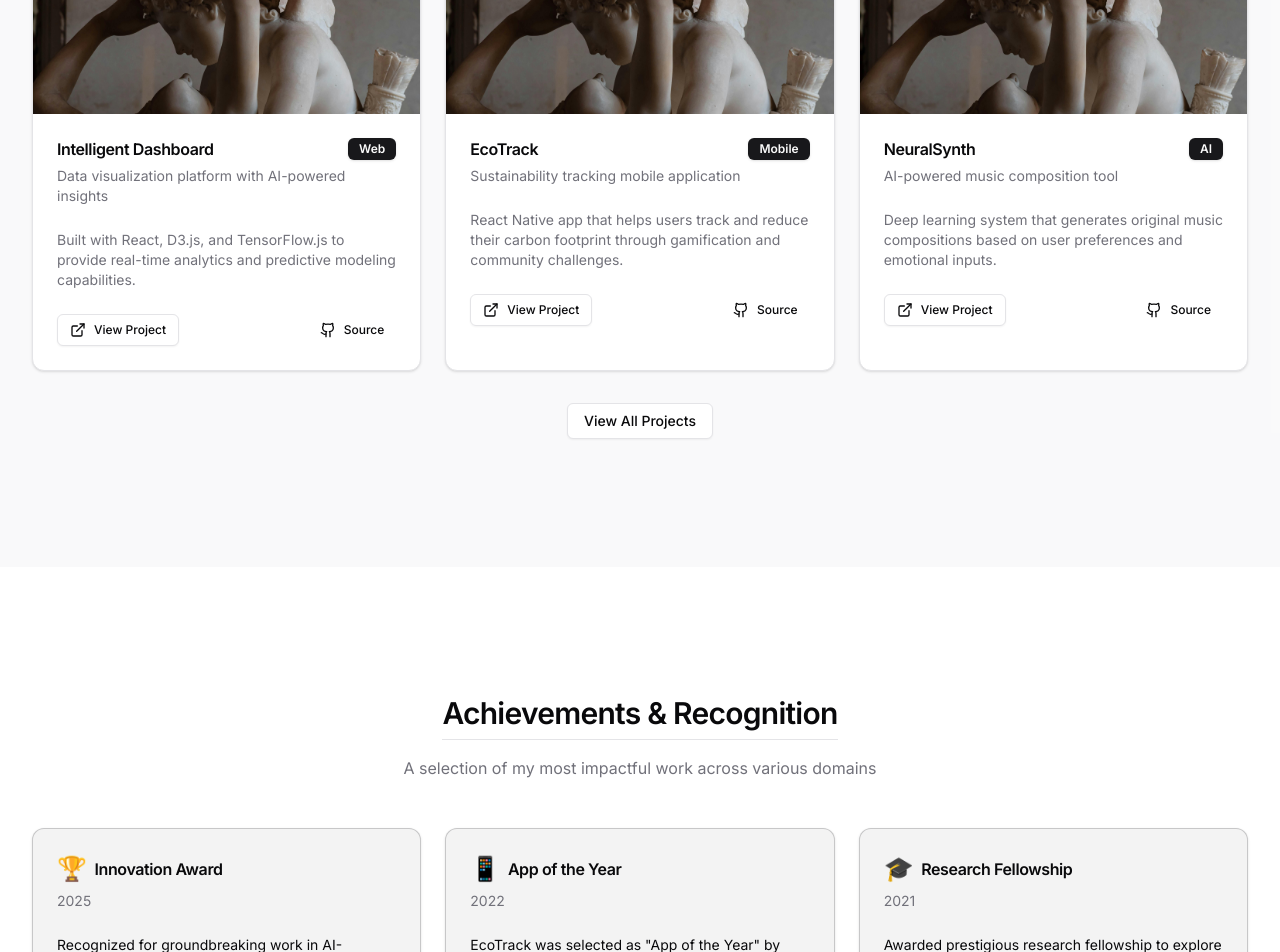
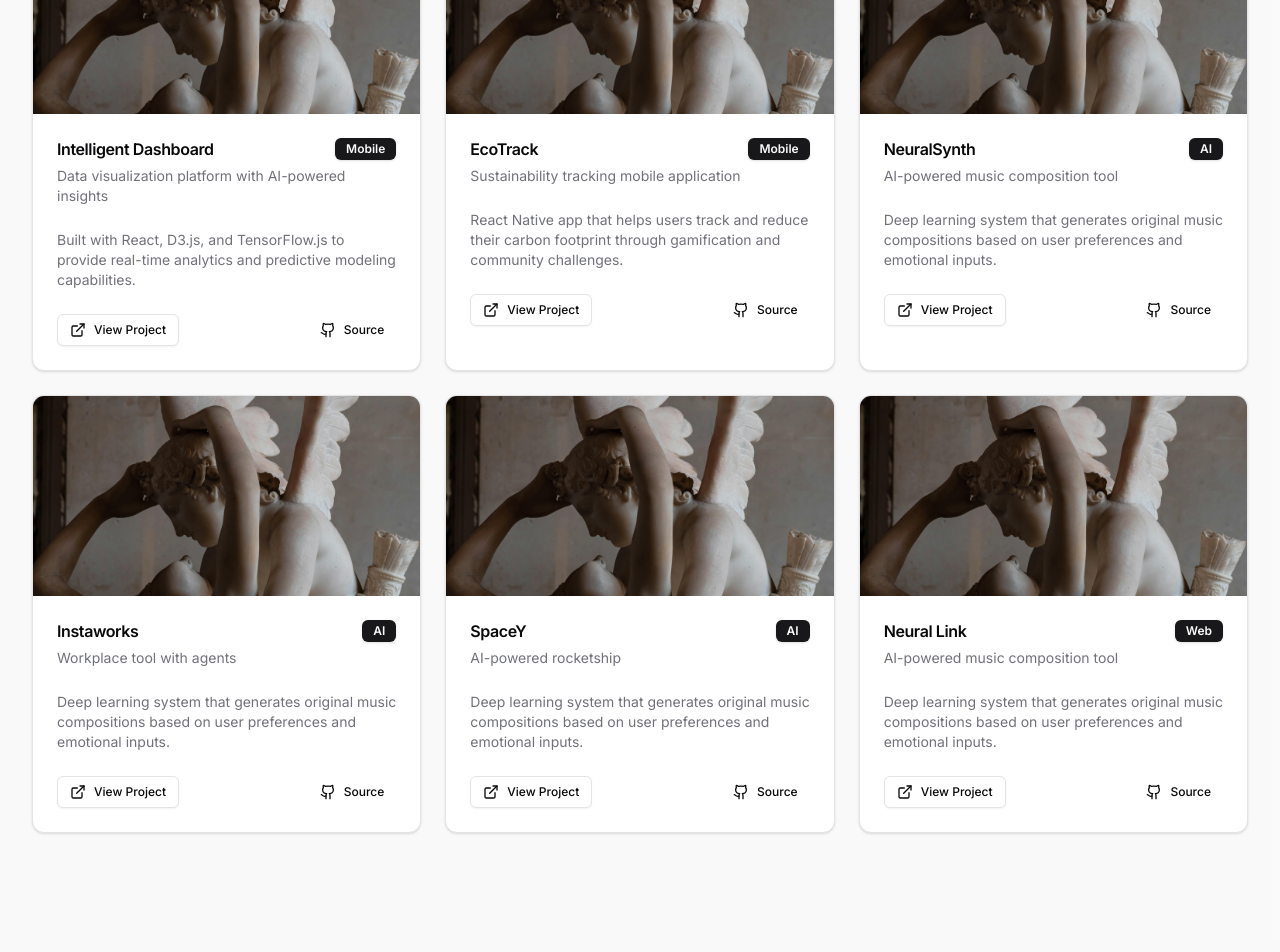
Before and after one commit to Fantastic-George/developer-and-designer-portfolio-website, a Next.js app: page / in a window 1280 px wide. Shown: the part 1600-2552 px from the top of the page. Built offline with nearby package versions, Linux system fonts and the light colour scheme.

Commit message:
Updated Projects section to be modular, using Project Card as a reusable UI component and updated documentation for this section

```diff
--- a/app/components/header.tsx
+++ b/app/components/header.tsx
@@ -1,7 +1,7 @@
 import Link from "next/link";
 import { Config } from "@/Config";
 import { GithubIcon, LinkedinIcon, MailIcon, ExternalLinkIcon } from "lucide-react";
-import { ThemeToggle } from "./ui/theme-toggle";
+import { ThemeToggle } from "./ui/ThemeToggle";
 
 const Header = () => {
   return (
--- a/app/components/projects.tsx
+++ b/app/components/projects.tsx
@@ -1,17 +1,90 @@
 import Link from "next/link";
 import { Config } from "@/Config";
-import { GithubIcon, LinkedinIcon, MailIcon, ExternalLinkIcon } from "lucide-react";
-import { Tabs, TabsContent, TabsList, TabsTrigger } from "@/app/components/ui/tabs";
-import { Card, CardContent, CardDescription, CardFooter, CardHeader, CardTitle } from "@/app/components/ui/card";
-import Image from "next/image";
-import { Badge } from "@/app/components/ui/badge";
-import { Button } from "@/app/components/ui/button";
+import { Button } from "@/app/components/ui/Button";
+import { Tabs, TabsContent, TabsList, TabsTrigger } from "@/app/components/ui/Tabs";
+import { ProjectCard } from "@/app/components/ui/ProjectCard";
+import { Project } from "@/types";
 
+// Project data
+const projectsData: Project[] = [
+  {
+    id: "intelligent-dashboard",
+    title: "Intelligent Dashboard",
+    description: "Data visualization platform with AI-powered insights",
+    content: "Built with React, D3.js, and TensorFlow.js to provide real-time analytics and predictive modeling capabilities.",
+    image: "/project1.jpg",
+    category: "Mobile",
+    links: {
+      demo: "https://www.example.com",
+      source: "https://github.com"
+    }
+  },
+  {
+    id: "ecotrack",
+    title: "EcoTrack",
+    description: "Sustainability tracking mobile application",
+    content: "React Native app that helps users track and reduce their carbon footprint through gamification and community challenges.",
+    image: "/project2.jpg",
+    category: "Mobile",
+    links: {
+      demo: "https://www.example.com",
+      source: "https://github.com"
+    }
+  },
+  {
+    id: "neuralsynth",
+    title: "NeuralSynth",
+    description: "AI-powered music composition tool",
+    content: "Deep learning system that generates original music compositions based on user preferences and emotional inputs.",
+    image: "/project3.jpg",
+    category: "AI",
+    links: {
+      demo: "https://www.example.com",
+      source: "https://github.com"
+    }
+  },
 
+  {
+    id: "instaworks",
+    title: "Instaworks",
+    description: "Workplace tool with agents",
+    content: "Deep learning system that generates original music compositions based on user preferences and emotional inputs.",
+    image: "/project3.jpg",
+    category: "AI",
+    links: {
+      demo: "https://www.example.com",
+      source: "https://github.com"
+    }
+  },
+  {
+    id: "spacey",
+    title: "SpaceY",
+    description: "AI-powered rocketship",
+    content: "Deep learning system that generates original music compositions based on user preferences and emotional inputs.",
+    image: "/project3.jpg",
+    category: "AI",
+    links: {
+      demo: "https://www.example.com",
+      source: "https://github.com"
+    }
+  },
+  {
+    id: "neuralink",
+    title: "Neural Link",
+    description: "AI-powered music composition tool",
+    content: "Deep learning system that generates original music compositions based on user preferences and emotional inputs.",
+    image: "/project3.jpg",
+    category: "Web",
+    links: {
+      demo: "https://www.example.com",
+      source: "https://github.com"
+    }
+  },
+  // You can add more projects here
+];
 
-const Projects = () =>{
-    return(
-
+const Projects = () => {
+  return (
     <section id="projects" className="container py-24 sm:py-32 space-y-8 bg-muted/50 max-w-full px-4 sm:px-6 lg:px-8">
       <div className="mx-auto flex flex-col items-center text-center mb-12">
         <h2 className="scroll-m-20 border-b pb-2 text-3xl font-semibold tracking-tight first:mt-0">
@@ -22,161 +95,62 @@ const Projects = () =>{
         </p>
       </div>
 
+      {/* ℹ️ Define your categories here and make sure they are the same as in your projects to ensure filtering works as expected */}
       <Tabs defaultValue="all" className="w-full">
         <div className="flex justify-center mb-8">
           <TabsList>
             <TabsTrigger value="all">All Projects</TabsTrigger>
-      <TabsTrigger value="web">Web</TabsTrigger>
-      <TabsTrigger value="mobile">Mobile</TabsTrigger>
-      <TabsTrigger value="ai">AI & ML</TabsTrigger>
+            <TabsTrigger value="Web">Web</TabsTrigger>
+            <TabsTrigger value="Mobile">Mobile</TabsTrigger>
+            <TabsTrigger value="AI">AI & ML</TabsTrigger>
           </TabsList>
         </div>
 
+        {/* All Projects Tab */}
+        {/* ℹ️ Make sure to add every category you defined above under value="XXX" to ensure proper filtering*/}
         <TabsContent value="all" className="space-y-8">
           <div className="grid grid-cols-1 md:grid-cols-2 lg:grid-cols-3 gap-6">
-      {/* Project 1 */}
-      <Card className="overflow-hidden">
-        <div className="relative h-[200px] w-full">
-          <Image
-            src="/project1.jpg"
-            alt="Project 1"
-            fill
-            className="object-cover"
-          />
-        </div>
-        <CardHeader>
-          <div className="flex justify-between items-center">
-            <CardTitle>Intelligent Dashboard</CardTitle>
-            <Badge>Web</Badge>
-          </div>
-          <CardDescription>
-            Data visualization platform with AI-powered insights
-          </CardDescription>
-        </CardHeader>
-        <CardContent>
-          <p className="text-sm text-muted-foreground">
-            Built with React, D3.js, and TensorFlow.js to provide real-time analytics and predictive modeling capabilities.
-          </p>
-        </CardContent>
-        <CardFooter className="flex justify-between">
-          <Button variant="outline" size="sm" asChild>
-            <Link href="#" className="flex items-center gap-1">
-              <ExternalLinkIcon className="h-3 w-3" /> View Project
-            </Link>
-          </Button>
-          <Button variant="ghost" size="sm" asChild>
-            <Link href="#" className="flex items-center gap-1">
-              <GithubIcon className="h-3 w-3" /> Source
-            </Link>
-          </Button>
-        </CardFooter>
-      </Card>
-
-      {/* Project 2 */}
-      <Card className="overflow-hidden">
-        <div className="relative h-[200px] w-full">
-          <Image
-            src="/project2.jpg"
-            alt="Project 2"
-            fill
-            className="object-cover"
-          />
-        </div>
-        <CardHeader>
-          <div className="flex justify-between items-center">
-            <CardTitle>EcoTrack</CardTitle>
-            <Badge>Mobile</Badge>
-          </div>
-          <CardDescription>
-            Sustainability tracking mobile application
-          </CardDescription>
-        </CardHeader>
-        <CardContent>
-          <p className="text-sm text-muted-foreground">
-            React Native app that helps users track and reduce their carbon footprint through gamification and community challenges.
-          </p>
-        </CardContent>
-        <CardFooter className="flex justify-between">
-          <Button variant="outline" size="sm" asChild>
-            <Link href="#" className="flex items-center gap-1">
-              <ExternalLinkIcon className="h-3 w-3" /> View Project
-            </Link>
-          </Button>
-          <Button variant="ghost" size="sm" asChild>
-            <Link href="#" className="flex items-center gap-1">
-              <GithubIcon className="h-3 w-3" /> Source
-            </Link>
-          </Button>
-        </CardFooter>
-      </Card>
-
-      {/* Project 3 */}
-      <Card className="overflow-hidden">
-        <div className="relative h-[200px] w-full">
-          <Image
-            src="/project3.jpg"
-            alt="Project 3"
-            fill
-            className="object-cover"
-          />
-        </div>
-        <CardHeader>
-          <div className="flex justify-between items-center">
-            <CardTitle>NeuralSynth</CardTitle>
-            <Badge>AI</Badge>
-          </div>
-          <CardDescription>
-            AI-powered music composition tool
-          </CardDescription>
-        </CardHeader>
-        <CardContent>
-          <p className="text-sm text-muted-foreground">
-            Deep learning system that generates original music compositions based on user preferences and emotional inputs.
-          </p>
-        </CardContent>
-        <CardFooter className="flex justify-between">
-          <Button variant="outline" size="sm" asChild>
-            <Link href="#" className="flex items-center gap-1">
-              <ExternalLinkIcon className="h-3 w-3" /> View Project
-            </Link>
-          </Button>
-          <Button variant="ghost" size="sm" asChild>
-            <Link href="#" className="flex items-center gap-1">
-              <GithubIcon className="h-3 w-3" /> Source
-            </Link>
-          </Button>
-        </CardFooter>
-      </Card>
-    </div>
-    <div className="flex justify-center mt-8">
-      <Button variant="outline" asChild>
-        <Link href="#">View All Projects</Link>
-      </Button>
+            {projectsData.map(project => (
+              <ProjectCard key={project.id} project={project} />
+            ))}
           </div>
         </TabsContent>
 
-  <TabsContent value="web" className="space-y-8">
-    {/* Web projects will go here */}
-    <div className="text-center py-12">
-      <p className="text-muted-foreground">Web projects content will be added here</p>
+        {/* Web Projects Tab */}
+        <TabsContent value="Web" className="space-y-8">
+          <div className="grid grid-cols-1 md:grid-cols-2 lg:grid-cols-3 gap-6">
+            {projectsData
+              .filter(project => project.category === "Web")
+              .map(project => (
+                <ProjectCard key={project.id} project={project} />
+              ))}
           </div>
         </TabsContent>
 
-  <TabsContent value="mobile" className="space-y-8">
-    {/* Mobile projects will go here */}
-    <div className="text-center py-12">
-      <p className="text-muted-foreground">Mobile projects content will be added here</p>
+        {/* Mobile Projects Tab */}
+        <TabsContent value="Mobile" className="space-y-8">
+          <div className="grid grid-cols-1 md:grid-cols-2 lg:grid-cols-3 gap-6">
+            {projectsData
+              .filter(project => project.category === "Mobile")
+              .map(project => (
+                <ProjectCard key={project.id} project={project} />
+              ))}
           </div>
         </TabsContent>
 
-  <TabsContent value="ai" className="space-y-8">
-    {/* AI projects will go here */}
-    <div className="text-center py-12">
-      <p className="text-muted-foreground">AI & ML projects content will be added here</p>
+        {/* AI Projects Tab */}
+        <TabsContent value="AI" className="space-y-8">
+          <div className="grid grid-cols-1 md:grid-cols-2 lg:grid-cols-3 gap-6">
+            {projectsData
+              .filter(project => project.category === "AI")
+              .map(project => (
+                <ProjectCard key={project.id} project={project} />
+              ))}
           </div>
         </TabsContent>
       </Tabs>
     </section>
-)};
+  );
+};
 
 export default Projects;
--- /dev/null
+++ b/app/components/ui/ProjectCard.tsx
@@ -0,0 +1,52 @@
+import Link from "next/link";
+import { GithubIcon, ExternalLinkIcon, Github } from "lucide-react";
+import { Card, CardContent, CardDescription, CardFooter, CardHeader, CardTitle } from "@/app/components/ui/Card";
+import Image from "next/image";
+import { Badge } from "@/app/components/ui/Badge";
+import { Button } from "@/app/components/ui/Button";
+import { Project } from "@/types";
+
+const ProjectCard = ({ project }: { project: Project }) => (
+    <Card className="overflow-hidden">
+      <div className="relative h-[200px] w-full">
+        <Image
+          src={project.image}
+          alt={project.title}
+          fill
+          className="object-cover"
+        />
+      </div>
+      <CardHeader>
+        <div className="flex justify-between items-center">
+          <CardTitle>{project.title}</CardTitle>
+          <Badge>{project.category}</Badge>
+        </div>
+        <CardDescription>
+          {project.description}
+        </CardDescription>
+      </CardHeader>
+      <CardContent>
+        <p className="text-sm text-muted-foreground">
+          {project.content}
+        </p>
+      </CardContent>
+      <CardFooter className="flex justify-between">
+        {project.links.demo && (
+          <Button variant="outline" size="sm" asChild>
+            <Link href={project.links.demo} target="_blank" rel="noopener noreferrer" className="flex items-center gap-1">
+              <ExternalLinkIcon className="h-3 w-3" /> View Project
+            </Link>
+          </Button>
+        )}
+        {project.links.source && (
+          <Button variant="ghost" size="sm" asChild>
+            <Link href={project.links.source} target="_blank" rel="noopener noreferrer" className="flex items-center gap-1">
+              <GithubIcon className="h-3 w-3" /> Source
+            </Link>
+          </Button>
+        )}
+      </CardFooter>
+    </Card>
+  );
+
+export { ProjectCard };
--- a/app/components/ui/theme-toggle.tsx
+++ b/app/components/ui/ThemeToggle.tsx
@@ -2,7 +2,7 @@
 
 import { Moon, Sun } from "lucide-react";
 import { useTheme } from "@/app/providers/theme-provider";
-import { Button } from "@/app/components/ui/button";
+import { Button } from "@/app/components/ui/Button";
 
 export function ThemeToggle() {
   const { theme, setTheme } = useTheme();
--- a/package.json
+++ b/package.json
@@ -24,7 +24,7 @@
     "lucide-react": "^0.482.0",
     "mongodb": "^6.14.2",
     "mongoose": "^8.12.1",
-    "next": "15.2.2",
+    "next": "^15.2.4",
     "react": "^19.0.0",
     "react-dom": "^19.0.0",
     "swr": "^2.3.3",
--- /dev/null
+++ b/types.ts
@@ -0,0 +1,13 @@
+// Define project type
+export interface Project {
+  id: string;
+  title: string;
+  description: string;
+  content: string;
+  image: string;
+  category: string; // 'Web', 'Mobile', or 'AI'
+  links: {
+    demo?: string;
+    source?: string;
+  };
+}
```
Also changed, not shown: Config.js (+19 -1 lines), app/components/Contact.tsx (added, +64 -0 lines), app/components/achievements.tsx (+4 -4 lines), app/components/skills.tsx (+4 -4 lines), app/page.tsx (+14 -56 lines), 1 other file (tests, documents, lock files or other folders). Lines whose indentation alone changed are shown as unchanged.
